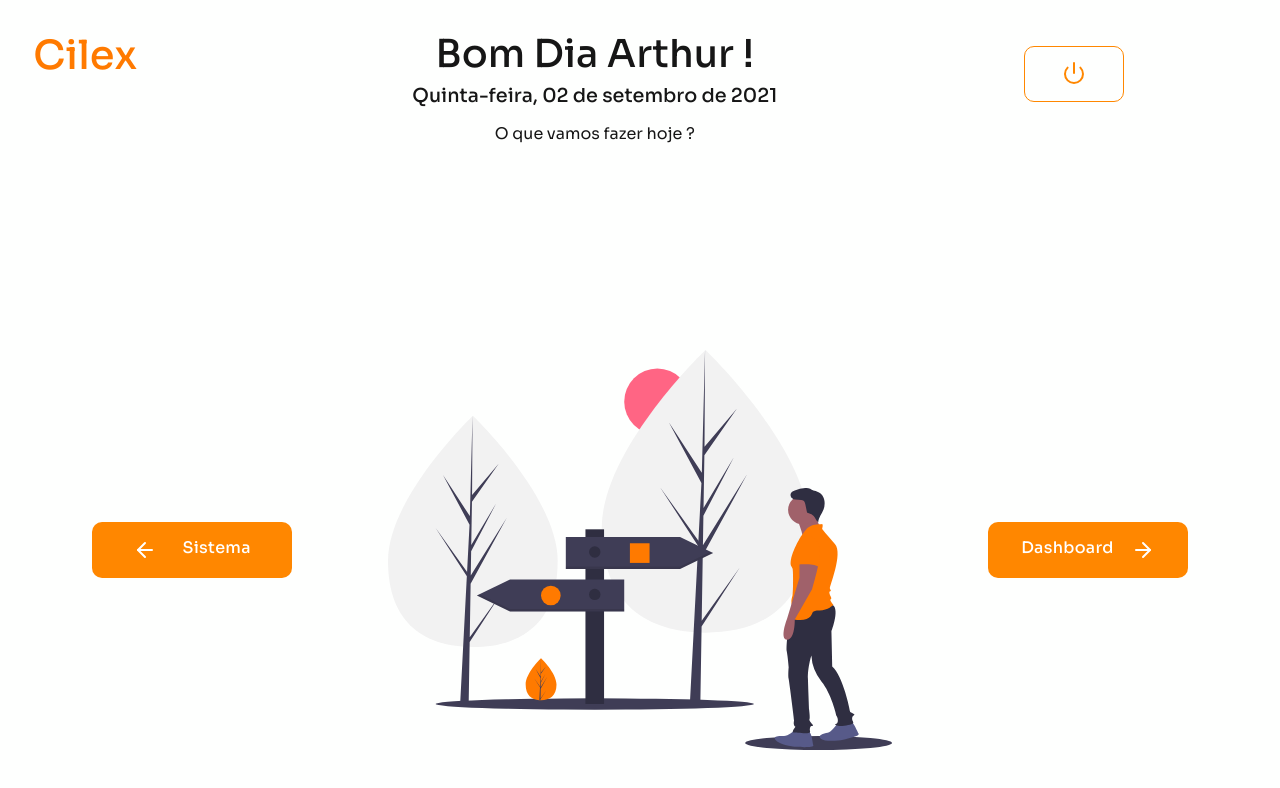
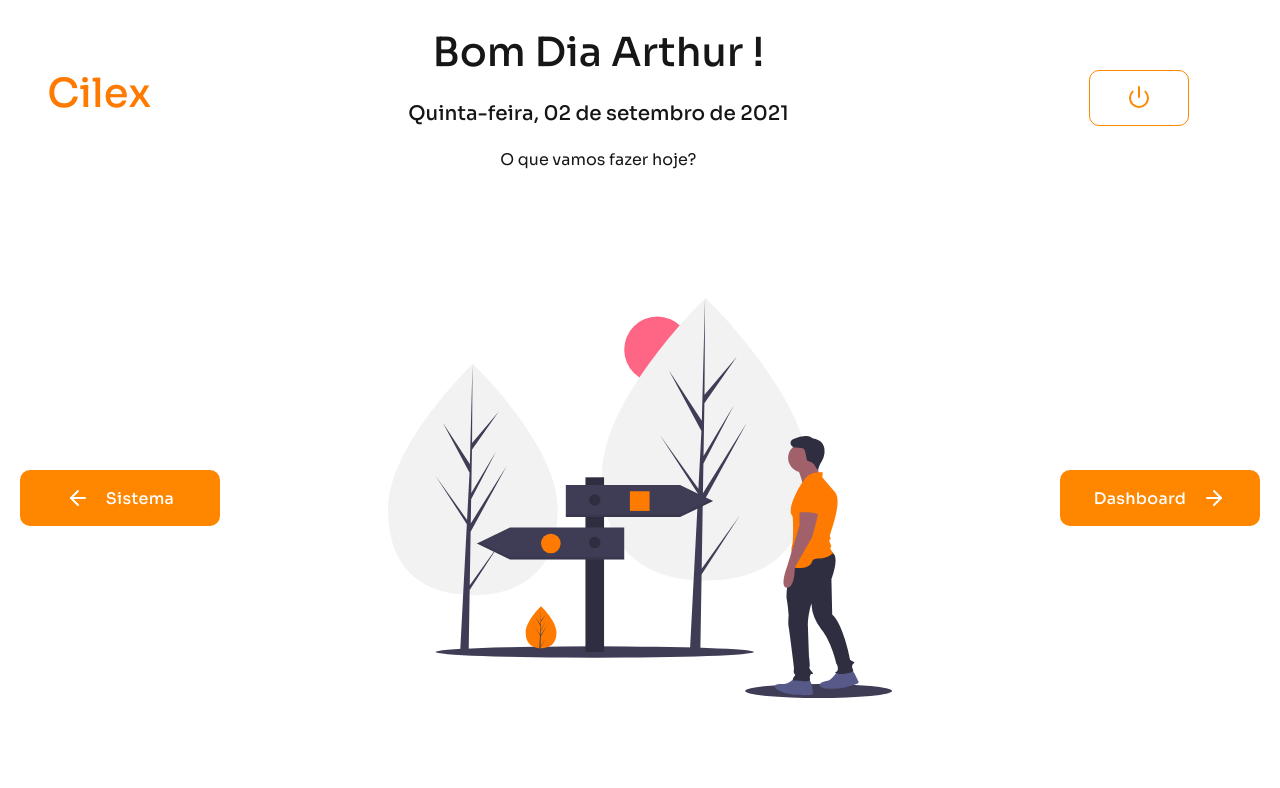
Before and after one commit to dufellipeR/frontend-cilex, a React (Create React App) app: page /home in a window 1280 px wide. Shown: the top 788 px of the page. Built offline with nearby package versions, Linux system fonts and the light colour scheme; what miragejs would draw is missing.

Commit message:
update css layout home page

```diff
--- a/src/pages/Home/index.tsx
+++ b/src/pages/Home/index.tsx
@@ -73,7 +73,7 @@ const Home: React.FC = () => {
               <h3>{`${date[0]}, ${date[1]} de ${date[2]} de ${date[3]}`}</h3>
             )}
 
-            <p>O que vamos fazer hoje ? </p>
+            <p>O que vamos fazer hoje? </p>
           </Greetings>
           <OutlinedButton onClick={() => handleLogout()}>
             <FiPower size={24} />
@@ -81,17 +81,15 @@ const Home: React.FC = () => {
         </Header>
         <Options>
           <Button onClick={() => handleMenu()}>
-            <span>
-              <FiArrowLeft size={24} />
-              Sistema
-            </span>
+            <FiArrowLeft size={24} />
+            <span>Sistema</span>
           </Button>
-          <img src={chooseSvg} alt="" />
+          <div id="container-img">
+            <img src={chooseSvg} alt="" />
+          </div>
           <Button onClick={() => handleDashboard()}>
-            <span>
-              Dashboard
-              <FiArrowRight size={24} />
-            </span>
+            <span>Dashboard</span>
+            <FiArrowRight size={24} />
           </Button>
         </Options>
       </Container>
--- a/src/pages/Home/styles.ts
+++ b/src/pages/Home/styles.ts
@@ -1,5 +1,4 @@
 import styled, { keyframes } from 'styled-components';
-import { shade } from 'polished';
 
 const appearFromBottom = keyframes`
  from {
@@ -16,8 +15,8 @@ const appearFromBottom = keyframes`
 export const Container = styled.div`
   height: 100vh;
   display: grid;
-  grid-template-rows: 0.5fr 1fr;
-  grid-gap: 50px;
+  grid-template-rows: 0.3fr 1fr;
+  grid-gap: 1rem;
 
   animation: ${appearFromBottom} 0.6s;
 `;
@@ -26,43 +25,87 @@ export const Header = styled.div`
   display: grid;
   grid-template-columns: 0.2fr 1fr 0.3fr;
   text-align: center;
-  margin-top: 30px;
+  align-items: center;
+  margin-top: 1rem;
+
+  padding: 0 1rem;
+
   button {
-    max-width: 100px;
+    max-width: 6.25rem;
+    margin: 0 auto;
   }
 
   h1 {
     font-size: 2.5rem;
-    margin-bottom: 10px;
+    margin-bottom: 0.6rem;
     color: #ff7a00;
   }
 `;
 
 export const Greetings = styled.div`
-  margin-right: 5px;
+  height: 100%;
+  display: flex;
+  flex-direction: column;
+  justify-content: space-around;
+
   h2 {
-    margin-bottom: 5px;
-    font-size: 3vw;
+    font-size: 2.5rem;
     color: #161616;
   }
 
   h3 {
-    margin-bottom: 15px;
-    font-size: 1.5vw;
+    font-size: 1.25rem;
+  }
+
+  @media (max-width: 900px) {
+    h2 {
+      font-size: 1.5rem;
+    }
+
+    h3 {
+      font-size: 1rem;
+    }
   }
 `;
 
 export const Options = styled.main`
   display: grid;
-  grid-template-columns: 0.3fr 0.4fr 0.3fr;
+  grid-template-columns: 0.3fr 1fr 0.3fr;
+  align-self: center;
 
   button {
-    max-width: 200px;
+    max-width: 12.5rem;
     margin: auto;
+
+    display: flex;
+    justify-content: center;
+    align-items: center;
+
+    gap: 1rem;
   }
 
-  img {
-    height: 400px;
-    margin: auto;
+  #container-img {
+    display: flex;
+    justify-content: center;
+    align-items: center;
+
+    img {
+      height: 25rem;
+      margin: auto;
+    }
+  }
+
+  @media (max-width: 900px) {
+    display: flex;
+    flex-direction: column;
+    gap: 1rem;
+
+    img {
+      display: none;
+    }
+
+    button {
+      max-width: 90%;
+    }
   }
 `;
--- a/src/pages/SignIn/index.tsx
+++ b/src/pages/SignIn/index.tsx
@@ -41,7 +41,6 @@ const SignIn: React.FC = () => {
       );
 
       if (hasUser) {
-        toast.success('Autenticado!');
         history.push('/chosecompany');
       } else {
         toast.error('Usuário e/ou senha incorreto!');
```
